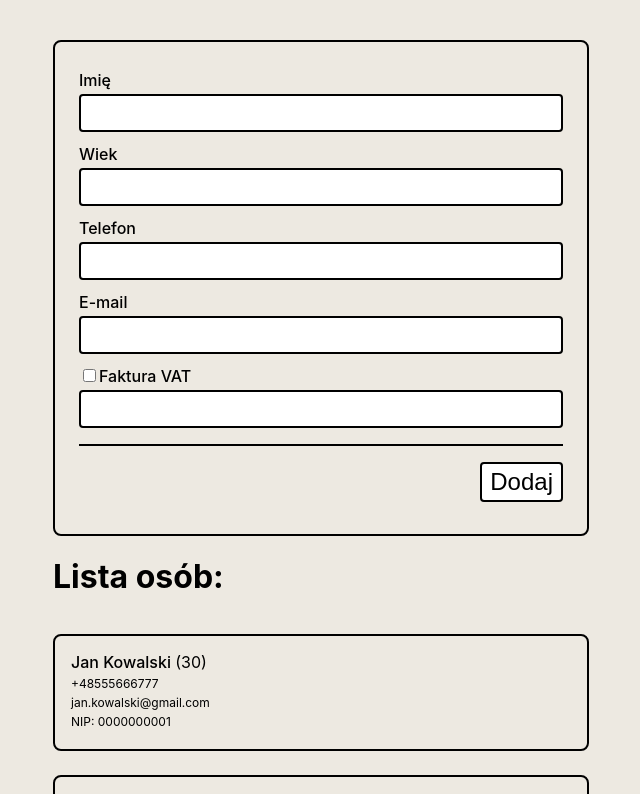
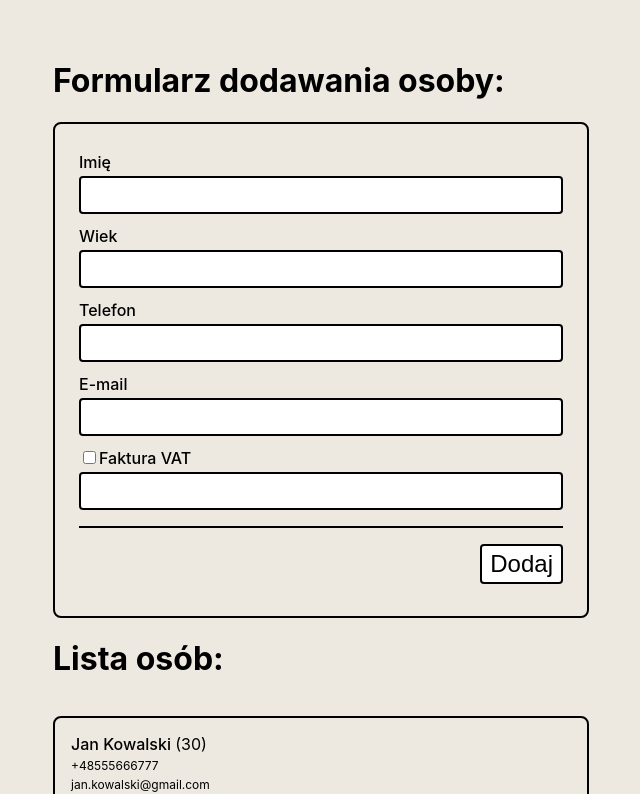
Before and after one commit to RobFyd/zr-react-hook-form, a React (Vite) app: page / in a window 1280 px wide. Shown: the top 794 px of the page, without its empty margins (319-959 px from the left). Built offline with nearby package versions, Linux system fonts and the light colour scheme.

Commit message:
refactor(Form): enhance formatting and readability of JSX structure

```diff
--- a/src/components/Form.jsx
+++ b/src/components/Form.jsx
@@ -2,6 +2,8 @@ import "./Form.css";
 
 export function Form({ onAddPerson }) {
   return (
+    <>
+      <h1>Formularz dodawania osoby:</h1>
       <form autoComplete="off">
         <label htmlFor="name">Imię</label>
         <input id="name" />
@@ -29,5 +31,6 @@ export function Form({ onAddPerson }) {
           <button>Dodaj</button>
         </div>
       </form>
+    </>
   );
 }
```
Lines whose indentation alone changed are shown as unchanged.
